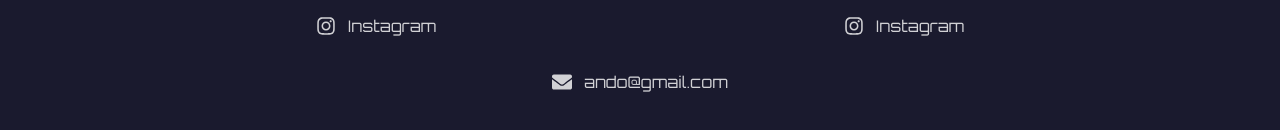
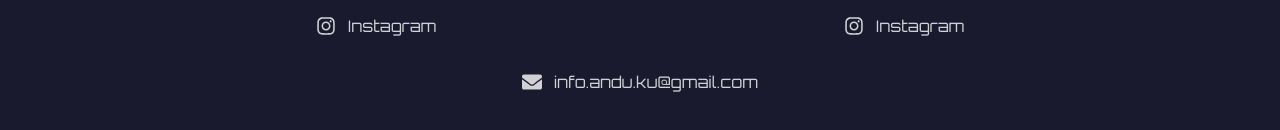
Before and after one commit to Lisandro-10/ando-presskit, a Next.js app: page / in a window 1280 px wide. Shown: the part 3060-3190 px from the top of the page. Built offline with nearby package versions, Linux system fonts and the light colour scheme.

Commit message:
minor fixes

```diff
--- a/src/components/Contact.tsx
+++ b/src/components/Contact.tsx
@@ -56,11 +56,11 @@ export default function Contact() {
           ))}
         </div>
         <a
-          href={`mailto:ando@gmail.com`}
+          href={`mailto:info.ando.ku@gmail.com`}
           className="flex items-center justify-center gap-3 text-white/80 transition-colors hover:text-ando-cyan"
         >
           <FaEnvelope className="text-xl" />
-          <span className="text-sm lg:text-base">ando@gmail.com</span>
+          <span className="text-sm lg:text-base">info.andu.ku@gmail.com</span>
         </a>
       </motion.div>
     </section>
```
Also changed, not shown: 2 other files (tests, documents, lock files or other folders).
